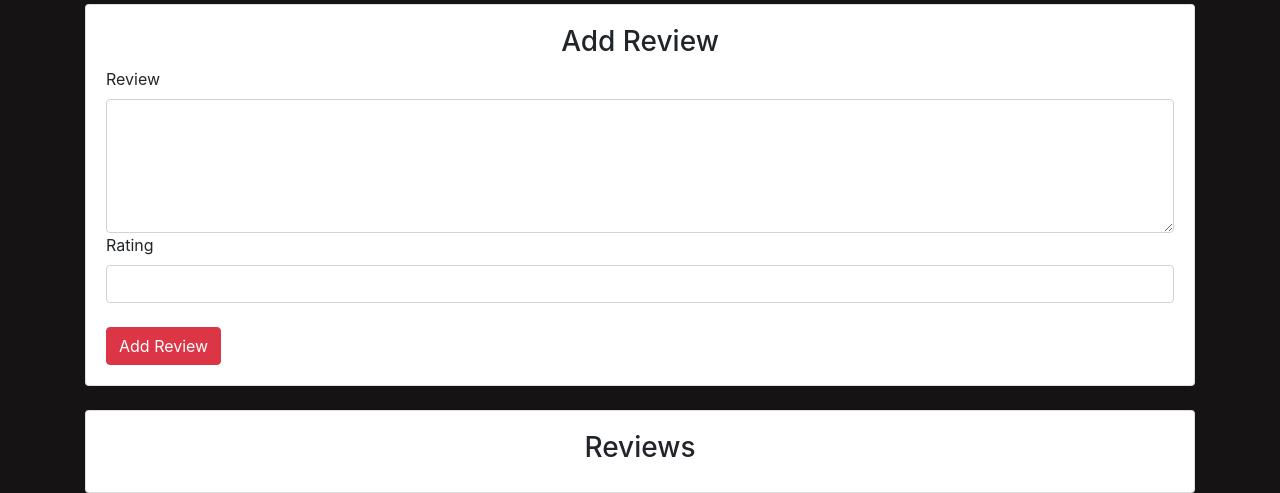
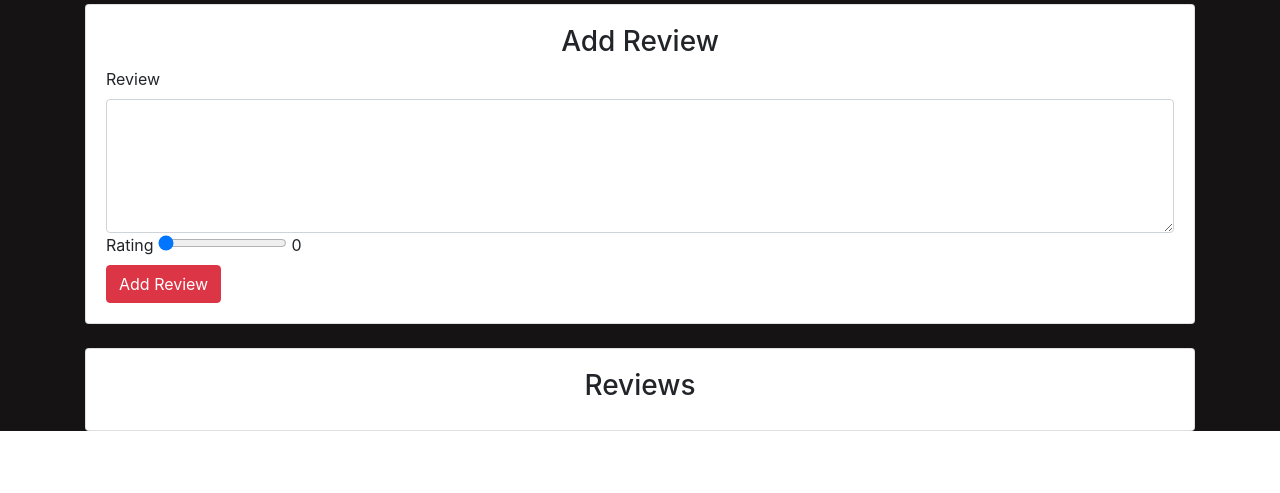
Before and after one commit to onthir/youtube-tutorial, a Django app: page /details/1/ in a window 1280 px wide. Shown: the part 394-887 px from the top of the page. After the commit the page ends 825 px from the top, so only its background shows below. Run offline with Django 3.2, Linux system fonts and the light colour scheme; data comes from the database, SQL or seed files in the repository; both versions use the stored data as it was after the commit; some libraries are stand-ins or nearby versions.

Commit message:
Rating fixed

```diff
--- a/main/templates/main/details.html
+++ b/main/templates/main/details.html
@@ -41,7 +41,11 @@
                 <textarea name="comment" id="comment" cols="30" rows="5" class="form-control"></textarea>
 
                 <label for="rating">Rating</label>
-                <input type="text" name="rating" class="form-control">
+                <input type="range" id="rangeInput"
+                    name="rating" min="0" max="10" value="0" step="0.5"
+                    oninput="amount.value=rangeInput.value">
+
+         <output name="amount" id="amount" for="rangeInput">0</output>
 
                 <br>
                 <input type="submit" class="btn btn-danger" value="Add Review">
--- a/main/templates/main/editreview.html
+++ b/main/templates/main/editreview.html
@@ -12,6 +12,9 @@
             <form action="" method="POST">
                 {% csrf_token %}
                 {{ form | crispy }}
+                {% if error %}
+                    <strong style="color: red;">{{ error }}</strong>
+                {% endif %}
                 <input type="submit" value="Save Changes" class="btn btn-danger">
             </form>
         </div>
--- a/main/views.py
+++ b/main/views.py
@@ -126,8 +126,12 @@
                 form = ReviewForm(request.POST, instance=review)
                 if form.is_valid():
                     data = form.save(commit=False)
-                    data.save()
-                    return redirect("main:detail", movie_id)
+                    if (data.rating > 10) or (data.rating < 0):
+                         error = "Out or range. Please select rating from 0 to 10."
+                         return render(request, 'main/editreview.html', {"error": error, "form": form})
+                    else:
+                        data.save()
+                        return redirect("main:detail", movie_id)
             else:
                 form = ReviewForm(instance=review)
             return render(request, 'main/editreview.html', {"form": form})
```
Also changed, not shown: db.sqlite3.
